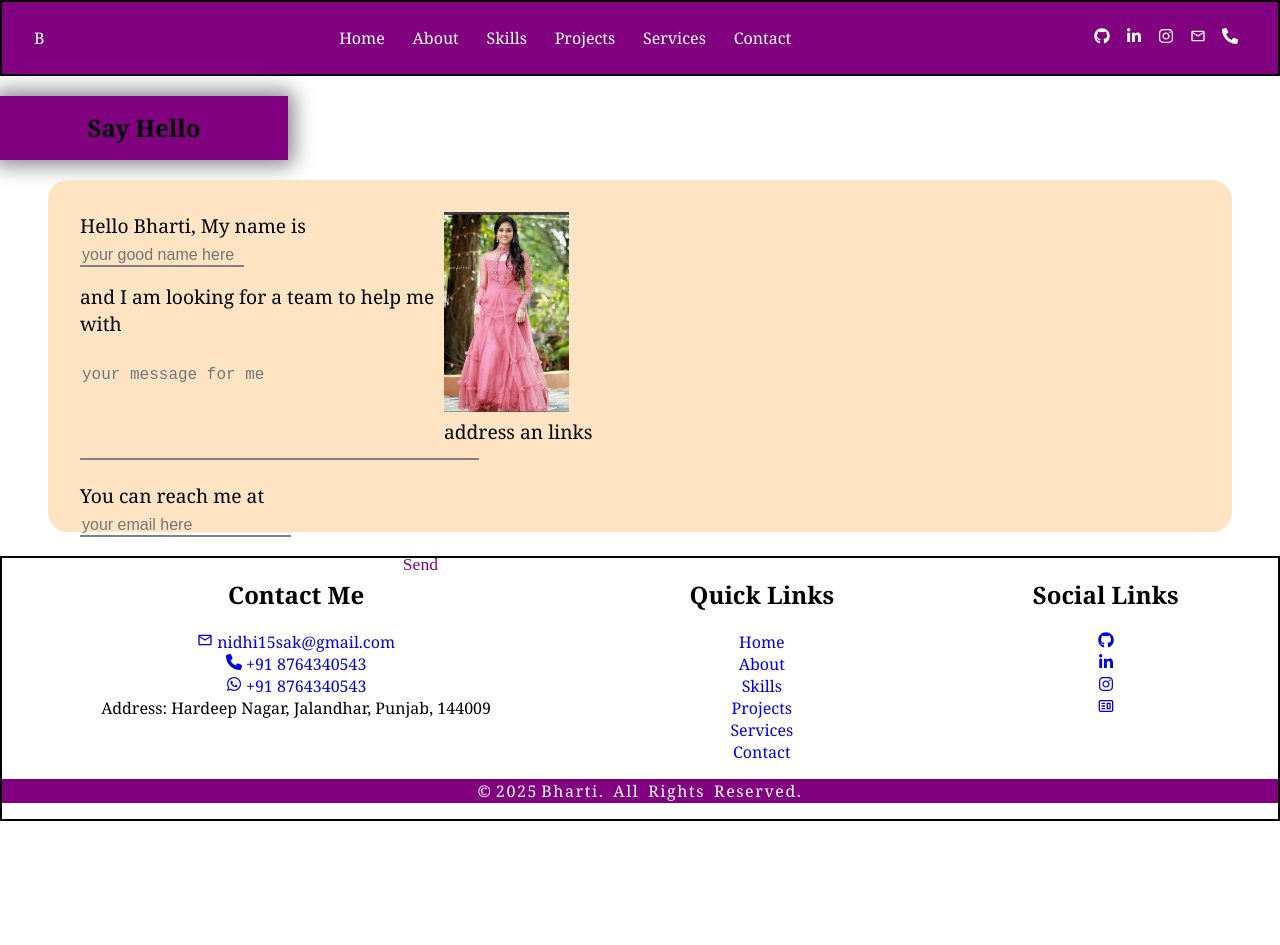
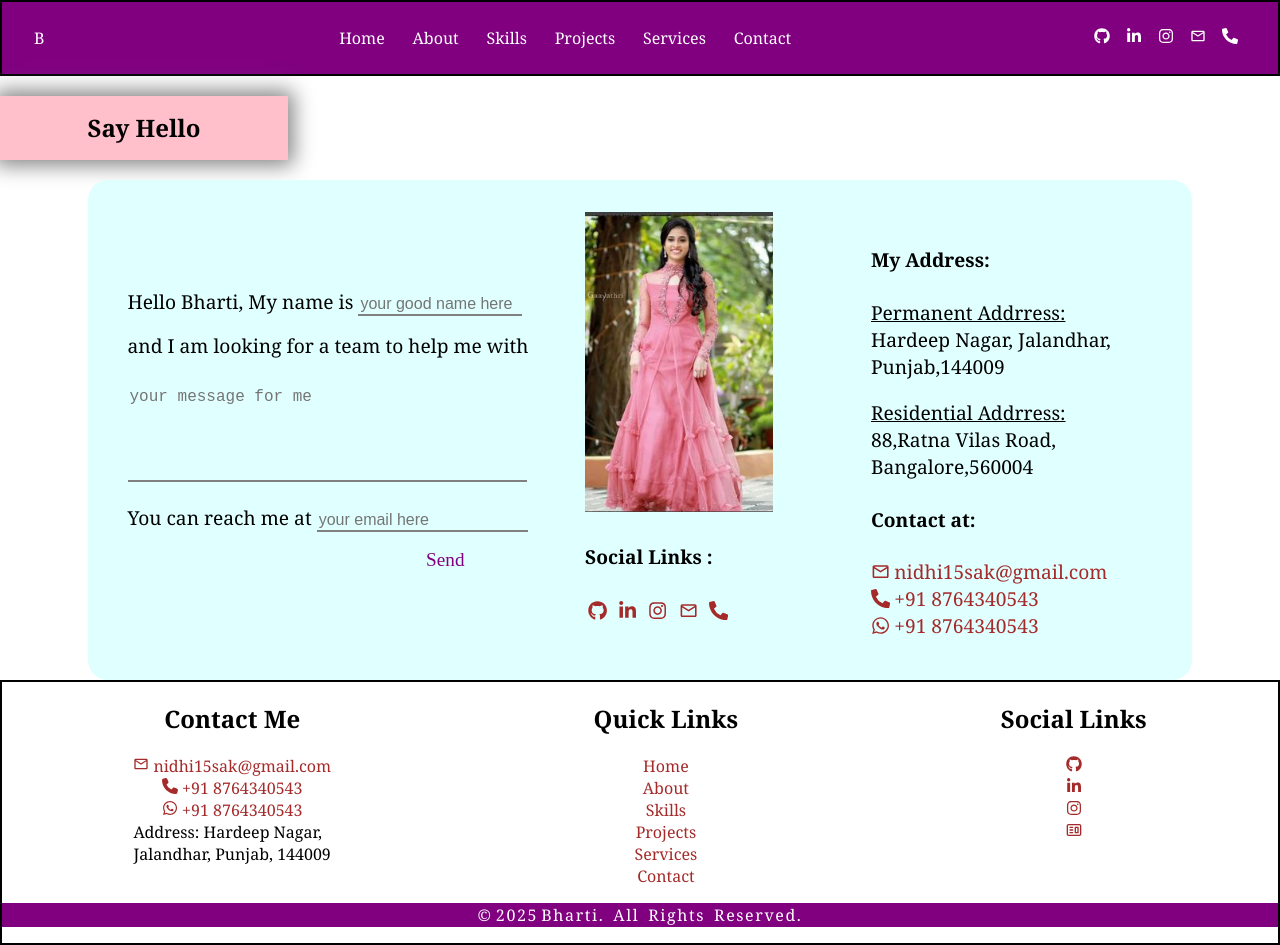
Before and after one commit to Bharti152k2/My_Portfolio_f, a React (Vite) app: page /contact in a window 1280 px wide. Before the commit the page ends 821 px from the top, so only its background shows below. Built offline with nearby package versions, Linux system fonts and the light colour scheme.

Commit message:
contact page

```diff
--- a/src/components/Contact.jsx
+++ b/src/components/Contact.jsx
@@ -2,6 +2,15 @@ import React, { useState } from "react";
 import "../../styles/contact.css";
 import g7 from "../assets/g7.jpg";
 import axios from "axios";
+import {
+  FaGithub,
+  FaInstagram,
+  FaLinkedinIn,
+  FaWhatsapp,
+} from "react-icons/fa6";
+import { NavLink } from "react-router-dom";
+import { MdOutlineEmail } from "react-icons/md";
+import { FaPhoneAlt } from "react-icons/fa";
 // https://portfolio-backend-eta-red.vercel.app/api/contact
 function Contact() {
   const [formData, setFormData] = useState({
@@ -101,8 +110,69 @@ function Contact() {
           </form>
         </div>
         <div className="reach-links">
-          <img src={g7} alt="description" height="200rem" />
-          <aside>address an links</aside>
+          <aside className="contact-photo">
+            <img src={g7} alt="description" height="300rem" />
+            <h1>Social Links : </h1>
+            <ul type="none" className="contact-links">
+              <li>
+                <NavLink>
+                  <FaGithub to="https://github.com/Bharti152k2" />
+                </NavLink>
+              </li>
+              <li>
+                <NavLink>
+                  <FaLinkedinIn to="https://www.linkedin.com/in/vijay-bharti-sakarwal-584b90259/" />
+                </NavLink>
+              </li>
+              <li>
+                <NavLink>
+                  <FaInstagram to="https://www.instagram.com/_bha_rti98/" />
+                </NavLink>
+              </li>
+              <li>
+                <NavLink to="mailto:nidhi15sak@gmail.com">
+                  <MdOutlineEmail />
+                </NavLink>
+              </li>
+              <li>
+                <NavLink to="tel:+918764340543">
+                  <FaPhoneAlt />
+                </NavLink>
+              </li>
+            </ul>
+          </aside>
+          <aside>
+            <h1>My Address:</h1>
+            <p>
+              <span style={{ textDecoration: "underline" }}>
+                Permanent Addrress:
+              </span>{" "}
+              <br />
+              Hardeep Nagar, Jalandhar, <br /> Punjab,144009
+            </p>
+            <p>
+              <span style={{ textDecoration: "underline" }}>
+                Residential Addrress:
+              </span>
+              <br />
+              88,Ratna Vilas Road, <br /> Bangalore,560004
+            </p>
+            <h1>Contact at:</h1>
+
+            <div id="c3">
+              <NavLink to="mailto:nidhi15sak@gmail.com">
+                <MdOutlineEmail />
+                 nidhi15sak@gmail.com
+              </NavLink>
+
+              <NavLink to="tel:+918764340543">
+                <FaPhoneAlt /> +91 8764340543
+              </NavLink>
+              <NavLink to="tel:+918764340543">
+                <FaWhatsapp /> +91 8764340543
+              </NavLink>
+            </div>
+          </aside>
         </div>
       </article>
     </section>
--- a/src/components/Footer.jsx
+++ b/src/components/Footer.jsx
@@ -30,7 +30,7 @@ function Footer() {
               <FaWhatsapp /> +91 8764340543
             </NavLink>
           </span>
-          <span>Address: Hardeep Nagar, Jalandhar, Punjab, 144009</span>
+          <span>Address: Hardeep Nagar, <br /> Jalandhar, Punjab, 144009</span>
         </div>
         <div id="quick-links">
           <h1>Quick Links</h1>
--- a/styles/contact.css
+++ b/styles/contact.css
@@ -1,5 +1,5 @@
 .p6 {
-  background-color: purple;
+  background-color: pink;
   height: 4rem;
   width: 18rem;
   display: flex;
@@ -8,36 +8,33 @@
   box-shadow: 0px 0px 20px 5px gray;
 }
 .reach {
-  height: 30rem;
+  /* height: 70rem; */
   display: flex;
   flex-direction: column;
-  /* border: 2px solid purple; */
 }
 .details {
-  width: 70rem;
-  /* border: 2px solid red; */
+  width: 65rem;
   display: flex;
   align-self: center;
-  background-color: bisque;
+  background-color: lightcyan;
   border-radius: 20px;
   padding: 2rem;
-  height: 18rem;
   font-size: 1.2rem;
 }
 .form {
-  width: 32.5%;
-  /* border: 2px solid green; */
+  width: 40%;
+  display: flex;
+ align-items: center;
+ justify-content: center;
 }
 .form form {
   display: flex;
   flex-direction: column;
   justify-content: center;
   gap: 1rem;
+
 }
-.reach-links {
-  width: 67.5%;
-  /* border: 2px solid green; */
-}
+
 .input {
   border: none;
   border-bottom: 2px solid grey;
@@ -48,10 +45,45 @@
 #contact-btn {
   background: transparent;
   border: none;
-  font-family:cursive;
-  font-size: 1.1rem;
+  font-family: cursive;
+  font-size: 1.2rem;
   color: purple;
+  padding-right: 4rem;
 }
 textarea {
   resize: none;
 }
+.reach-links {
+  width: 60%;
+  display: flex;
+  justify-content: space-around;
+  align-items: center;
+}
+
+.contact-links {
+  display: flex;
+  gap: 5px;
+  margin-left: -40px;
+}
+.contact-links li {
+  display: flex;
+  justify-content: center;
+  padding: 3px;
+}
+
+/* .contact-links li a:hover{
+ translate: ;
+} */
+ #c3{
+  display: flex;
+  flex-direction: column;
+  justify-content: center;
+ }
+ #c3 a{
+  display: flex;
+  align-items: center;
+  gap: 4px;
+ }
+ a{
+  color: brown;
+ }
```
